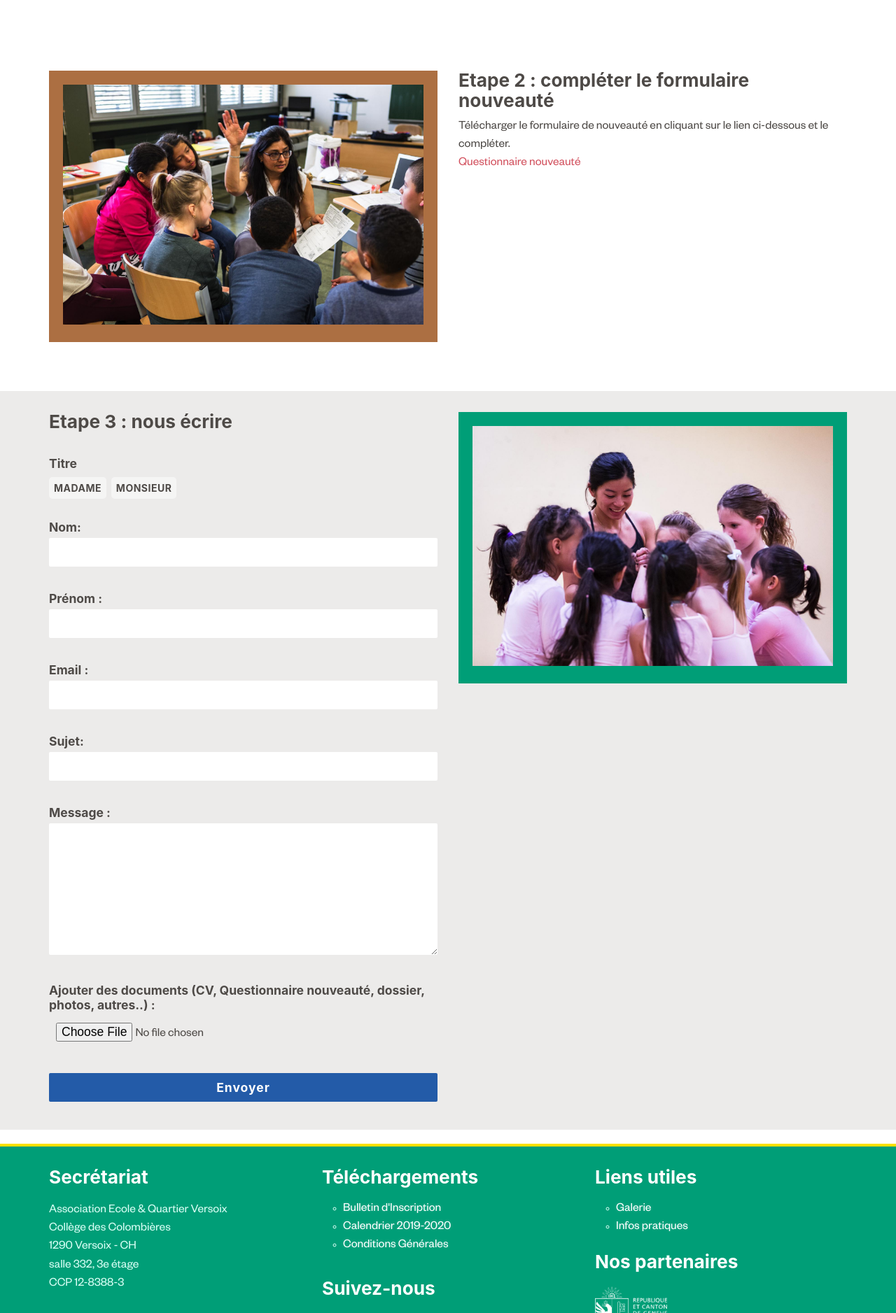
After one commit to chillydesign/aeqv_static, a PHP site: page /transmettezvotrepassion.php in a window 1280 px wide. The commit adds this page. Shown: the part 592-2469 px from the top of the page at 70% size. Run offline with PHP 8.4, Linux system fonts and the light colour scheme; some web fonts are replaced.

Commit message:
finished da CHANGEEEEEES

```diff
--- a/includes/footer.php
+++ b/includes/footer.php
@@ -7,25 +7,27 @@
             <div class="row">
                 <div class="col-sm-4">
 
-                    <h3>Contact</h3>
+                    <h3>Secrétariat</h3>
                     <p>Association Ecole & Quartier Versoix <br>
                         Collège des Colombières <br>
                         1290 Versoix - CH <br>
+                        salle 332, 3e étage<br>
+                        CCP 12-8388-3<br><br>
+                        Du lundi au vendredi de 8h15 à 12h <br>
                         tél. 022 388 24 44 <br>
                         <a href="mailto:info@aeqv.ch">info@aeqv.ch</a>
                     </p>
 
-                    <p>Secrétariat : <br>
-                        salle 332, 3e étage<br>
-                        CCP 12-8388-3<br>
-                    </p>
 
                 </div><!-- END OF COL -->
                 <div class="col-sm-4">
-                    <h3>Horaires</h3>
-                    <p>du lundi au vendredi de 8h15 à 12h </p>
-
-
+                  <h3>Téléchargements</h3>
+                  <ul>
+                    <li><a href="" target="_blank">Bulletin d'Inscription</a></li>
+                    <li><a href="" target="_blank">Calendrier 2019-2020</a></li>
+                    <li><a href="" target="_blank">Conditions Générales</a></li>
+                    <br>
+                  </ul>
                     <h3>Suivez-nous</h3>
                     <p>
                         <a class="social_icon facebook_icon" href="https://www.facebook.com/ecoleetquartierversoix/?__tn__=%2Cd%2CP-R&eid=ARA-QXifN0a2eS5ZzZ3vCs1R0DJeq7TT1qIdgNUbREJvKzn0OMbqvaKQBHkwBXrH4hdBY4M_K0wK28Vi">Facebook</a>
--- a/includes/header.php
+++ b/includes/header.php
@@ -5,7 +5,7 @@
     <meta name="viewport" content="width=device-width, initial-scale=1.0">
     <meta http-equiv="X-UA-Compatible" content="ie=edge">
     <title>AEQV</title>
-    <link rel="stylesheet" href="css/style.css?v=2">
+    <link rel="stylesheet" href="css/style.css?v=3">
 </head>
 <body>
 
@@ -16,14 +16,16 @@
             <nav>
                 <ul>
                     <li><a href="search.php">Cours</a></li>
-                    <li><a href="index.php">Infos pratiques</a></li>
+                    <li><a href="infospratiques.php">Infos pratiques</a>
+                      <ul>
+                          <li><a href="infospratiques.php">Infos Pratiques</a></li>
+                          <li><a href="actualites.php">L'actualité AEQV</a></li>
+                      </ul></li>
                     <li>
-                        <a href="apropos.php">A propos</a>
+                        <a href="association.php">Association</a>
                         <ul>
-                            <li><a href="apropos.php">A propos</a></li>
-                            <li><a href="comite.php">Le comité</a></li>
+                            <li><a href="association.php">L'association</a></li>
                             <li><a href="devenirmembre.php">Devenir membre de l'association</a></li>
-                            <li><a href="labeleduqua.php">Label eduQua</a></li>
                         </ul>
                     </li>
                 </ul>
@@ -33,7 +35,7 @@
                     </li>
                 </ul>
                 <ul>
-                    <li><a href="search.php">Transmettez votre passion</a></li>
+                    <li><a href="transmettezvotrepassion.php">Transmettez votre passion</a></li>
                 </ul>
             </nav>
         </div>
--- /dev/null
+++ b/transmettezvotrepassion.php
@@ -0,0 +1,124 @@
+<?php include('includes/header.php'); ?>
+
+
+
+
+<section class="latest_section">
+    <div class="container">
+        <div class="row">
+            <div class="col-sm-6">
+                <h1>Transmettez votre passion</h1>
+                <p>Rejoignez notre association et proposez VOTRE formule de cours.</p>
+                <h3>Etape 1 : Construire son projet</h3>
+                <ul>
+                  <li>Définir les objectifs, les pré-requis (niveau) et l’âge du public cible,</li>
+                  <li>Définir les besoins en matériel et le prix (approximatif),</li>
+                  <li>Définir la durée idéale pour votre activité : sur l’année (30 cours), sous forme de stage (durée limitée),</li>
+                  <li>Définir le nombre d’heures hebdomadaires,</li>
+                  <li>Définir le nombre minimum et maximum de participants pour votre activité.</li>
+                </ul>
+            </div><!-- END OF COL -->
+            <div class="col-sm-6">
+                <div class="box pink_box">
+                    <img src="images/aeqv-slide1.jpg" alt="" />
+                </div>
+            </div><!-- END OF COL -->
+        </div>
+    </div><!-- end of container -->
+</section>
+
+<section class="latest_section">
+    <div class="container">
+        <div class="row ">
+            <div class="col-sm-6 col-sm-push-6">
+                <h3>Etape 2 : compléter le formulaire nouveauté</h3>
+                <p>
+                  Télécharger le formulaire de nouveauté en cliquant sur le lien ci-dessous et le compléter.<br>
+                  <a href="#" target="_blank">Questionnaire nouveauté</a>
+                </p>
+            </div><!-- END OF COL -->
+            <div class="col-sm-6 col-sm-pull-6">
+                <div class="box brown_box">
+                    <img src="images/aeqv10.jpg" alt="" />
+                </div>
+            </div><!-- END OF COL -->
+
+        </div>
+    </div><!-- end of container -->
+</section>
+
+
+    <section id="inscriptionmembre">
+        <div class="container">
+
+
+
+            <div class="row">
+                <div class="col-sm-6">
+
+
+                    <form action="confirmation_professeurs.php" method="get">
+
+                            <div class="form_field">
+                                <h3>Etape 3 : nous écrire</h3>
+                            </div>
+
+
+
+
+                            <div class="form_field">
+                                <h4>Titre</h4>
+                                <label class="radio_label"><input type="radio" name="politesse" value="Madame" /><span>Madame</span></label>
+                                <label class="radio_label"><input type="radio" name="politesse" value="Monsieur" /><span>Monsieur</span></label>
+                            </div>
+
+                            <div class="form_field">
+                                <label for="nom">Nom:</label>
+                                <input type="text" name="nom" id="nom" />
+                            </div>
+
+                            <div class="form_field">
+                                <label for="prenom">Prénom :</label>
+                                <input type="text" name="prenom" id="prenom" />
+                            </div>
+
+                            <div class="form_field">
+                                <label for="email">Email :</label>
+                                <input  type="email" name="email" id="email" />
+                            </div>
+
+                            <div class="form_field">
+                                <label for="sujet">Sujet:</label>
+                                <input type="text" name="sujet" id="sujet" />
+                            </div>
+
+                            <div class="form_field" >
+                                <label for="message">Message : </label>
+                                <textarea name="message" rows="8" cols="80"></textarea>
+                            </div>
+
+                            <div class="form_field" >
+                                <label for="message">Ajouter des documents (CV, Questionnaire nouveauté,  dossier, photos, autres..) : </label>
+                                <input type="file" id="documents" name="documents" accept="*">
+                            </div>
+
+                            <div class="form_field">
+                                <button type="submit">Envoyer
+</button>
+                            </div>
+
+                    </form>
+
+
+                </div><!-- END OF .col-sm-6 -->
+                <div class="col-sm-6">
+                    <div class="box green_box">
+                        <img src="images/aeqv2.jpg" alt="" />
+                    </div>
+                </div><!-- END OF COL -->
+            </div> <!-- END OF .row -->
+        </div><!-- END OF .container -->
+    </section>
+
+
+<?php include('includes/footer.php'); ?>
```
Also changed, not shown: actualites.php (added, +113 -0 lines), apropos.php (deleted, +0 -33 lines), association.php (added, +78 -0 lines), confirmation_professeurs.php (added, +25 -0 lines), index.php (+9 -0 lines), inscription.php (+3 -5 lines), scss/style.scss (+38 -0 lines), css/style.css, images/aeqv20.jpg (added), images/affiche1.jpg (added), images/affiche2.jpeg (added).
